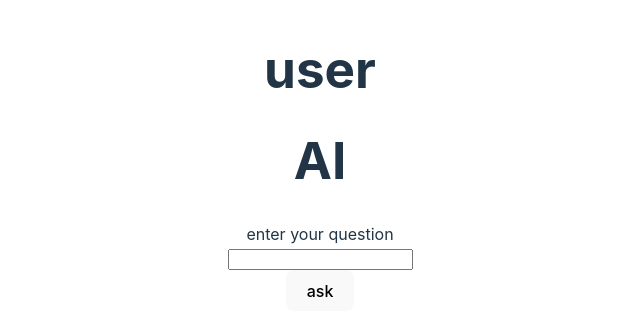
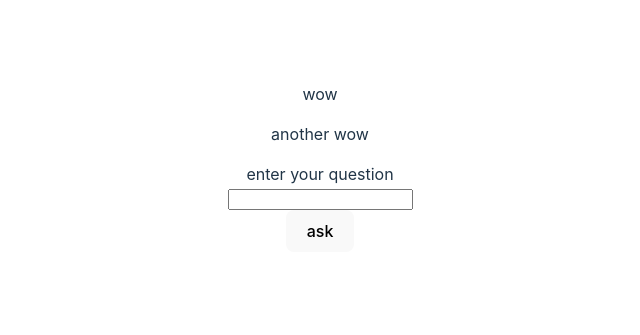
Before and after one commit to tair18oz/personal-chat-bot, a React (Vite) app in the folder personal-assistant/: page / in a window 1280 px wide. Shown: the part 241-576 px from the top of the page, without its empty margins (320-960 px from the left). Built offline with nearby package versions, Linux system fonts and the light colour scheme.

Commit message:
some setup changes

```diff
--- a/personal-assistant/src/App.tsx
+++ b/personal-assistant/src/App.tsx
@@ -4,27 +4,25 @@ import UserInput from "./Components/UserInput";
 import AiMessage from "./Components/AiMessage";
 import UserMessage from "./Components/UserMessage";
 
-export type message = {
+type Message = {
     role: string;
     content: string;
-}[];
+};
+
+export type Messages = Message[];
 
 export default function App() {
     const [userQuestion, setUserQuestion] = useState<string>("");
-    const [messages, setMessages] = useState<message>([
+    const [messages, setMessages] = useState<Messages>([
         { role: "user", content: "wow" },
         { role: "assistant", content: "another wow" },
     ]);
 
-  return (
-    <>
-      {messages.map((message, i) =>
-        i % 2 === 0 ? (
-          <UserMessage setMessages={setMessages} />
-        ) : (
-          <AiMessage setMessages={setMessages} />
-        )
-      )}
+    return (
+        <>
+            {messages.map((message, i) =>
+                i % 2 === 0 ? <UserMessage index={i} messages={messages} /> : <AiMessage index={i} messages={messages} />
+            )}
 
             <UserInput setUserQuestion={setUserQuestion} setMessages={setMessages} />
         </>
--- a/personal-assistant/src/Components/AiMessage.tsx
+++ b/personal-assistant/src/Components/AiMessage.tsx
@@ -1,14 +1,15 @@
-import { message } from "../App";
+import { Messages } from "../App";
 
 interface AiMessageProps {
-    setMessages: message
+    index: number;
+    messages: Messages;
 }
 
-const AiMessage = ({ setMessages }:AiMessageProps) => {
-  return (
-    <>
-      <h1>AI</h1>
-    </>
-  );
+const AiMessage = ({ index, messages }: AiMessageProps) => {
+    return (
+        <>
+            <p>{messages[index].content}</p>
+        </>
+    );
 };
 export default AiMessage;
--- a/personal-assistant/src/Components/UserInput.tsx
+++ b/personal-assistant/src/Components/UserInput.tsx
@@ -1,20 +1,21 @@
 import React from "react";
-import { message } from "../App";
+import { Messages } from "../App";
 
 interface UserInput {
     setUserQuestion: React.Dispatch<React.SetStateAction<string>>;
-  setMessages: React.Dispatch<React.SetStateAction<message>>;
+    setMessages: React.Dispatch<React.SetStateAction<Messages>>;
 }
 
 const UserInput = ({ setUserQuestion, setMessages }) => {
     const handleAsk = (e) => {
         setUserQuestion(e.target.value);
-    setMessages((prev: message[]) =>
-      prev.push({
+        setMessages((prev: Messages[]) => [
+            ...prev,
+            {
                 role: "user",
                 content: e.target.value,
-      })
-    );
+            },
+        ]);
     };
 
     return (
--- a/personal-assistant/src/Components/UserMessage.tsx
+++ b/personal-assistant/src/Components/UserMessage.tsx
@@ -1,14 +1,15 @@
-import { message } from "../App";
+import { Messages } from "../App";
 
 interface userMessageProps {
-    setMessages: message
+    index: number;
+    messages: Messages;
 }
 
-const UserMessage = ({ setMessages }:userMessageProps) => {
-  return (
-    <>
-      <h1>user</h1>
-    </>
-  );
+const UserMessage = ({ index, messages }: userMessageProps) => {
+    return (
+        <>
+            <p>{messages[index].content}</p>
+        </>
+    );
 };
 export default UserMessage;
```
Lines whose indentation alone changed are shown as unchanged.
